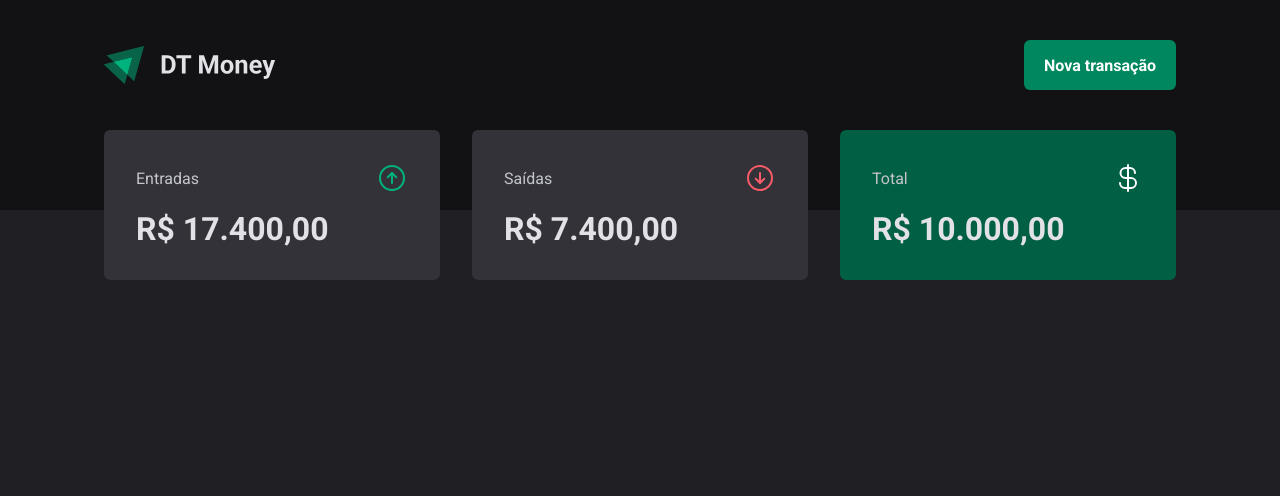
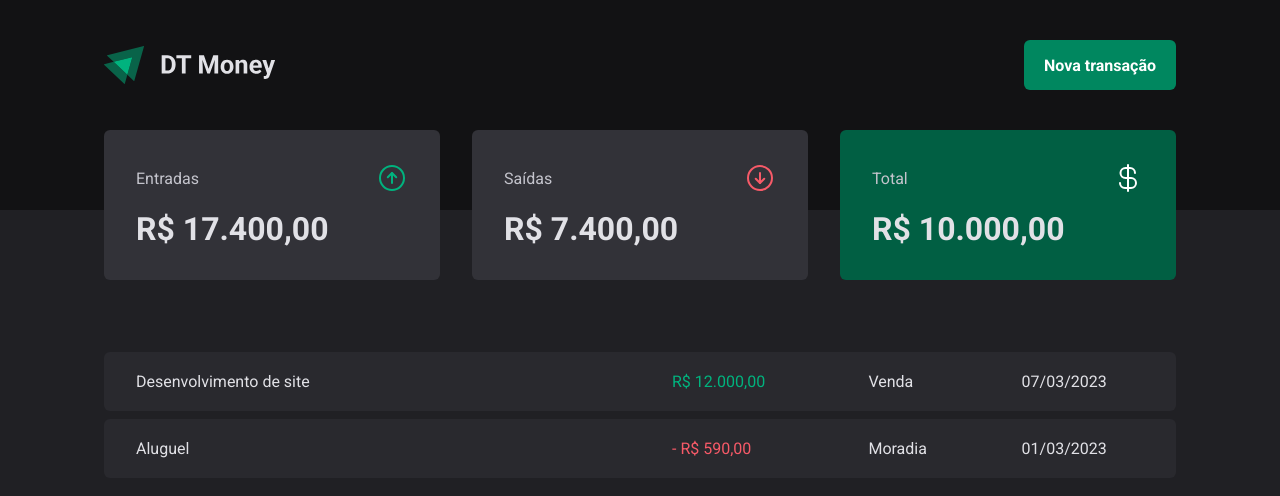
Before and after one commit to iDouglasD/dt_money, a React (Vite) app: page / in a window 1280 px wide. Shown: the top 496 px of the page. Built offline with nearby package versions, Linux system fonts and the light colour scheme.

Commit message:
style: Transactions table

```diff
--- a/src/pages/Transactions/index.tsx
+++ b/src/pages/Transactions/index.tsx
@@ -1,5 +1,6 @@
 import { Header } from '../../components/Header'
 import { Summary } from '../../components/Summary'
+import { PriceHighlight, TransactionsContainer, TransactionsTable } from './styles'
 import './styles.ts'
 
 export function Transactions() {
@@ -7,6 +8,34 @@ export function Transactions() {
     <div>
       <Header />
       <Summary />
+
+      <TransactionsContainer>
+        <TransactionsTable>
+          <tbody>
+            <tr>
+              <td width="50%">Desenvolvimento de site</td>
+              <td>
+                <PriceHighlight variant='income'>
+                  R$ 12.000,00
+                </PriceHighlight>
+              </td>
+              <td>Venda</td>
+              <td>07/03/2023</td>
+            </tr>
+            <tr>
+              <td width="50%">Aluguel</td>
+              <td>
+                <PriceHighlight variant='outcome'>
+                  - R$ 590,00
+                </PriceHighlight>
+              </td>
+              <td>Moradia</td>
+              <td>01/03/2023</td>
+            </tr>
+          </tbody>
+        </TransactionsTable>
+      </TransactionsContainer>
+
     </div>
   )
 }
--- a/src/pages/Transactions/styles.ts
+++ b/src/pages/Transactions/styles.ts
@@ -1,4 +1,39 @@
 
 import styled from 'styled-components'
 
-export const Container = styled.div``
+export const TransactionsContainer = styled.main`
+  width: 100%;
+  max-width: 1120px;
+  margin: 4rem auto 0;
+  padding: 0 1.5rem;
+`
+
+export const TransactionsTable = styled.table`
+width: 100%;
+border-collapse: separate;
+border-spacing: 0 0.5rem;
+/* margin-top: 1.5rem; */
+
+td {
+  padding: 1.25rem 2rem;
+  background-color: ${props => props.theme["gray-700"]};
+
+  &:first-child {
+    border-top-left-radius: 6px;
+    border-bottom-left-radius: 6px;
+  }
+
+  &:last-child {
+    border-top-right-radius: 6px;
+    border-bottom-right-radius: 6px;
+  }
+}
+`
+
+interface PriceHighlightProps {
+  variant: 'income' | 'outcome'
+}
+
+export const PriceHighlight = styled.span<PriceHighlightProps>`
+  color: ${props => props.variant === 'income' ? props.theme['green-300'] : props.theme["red-300"]}
+`
```
